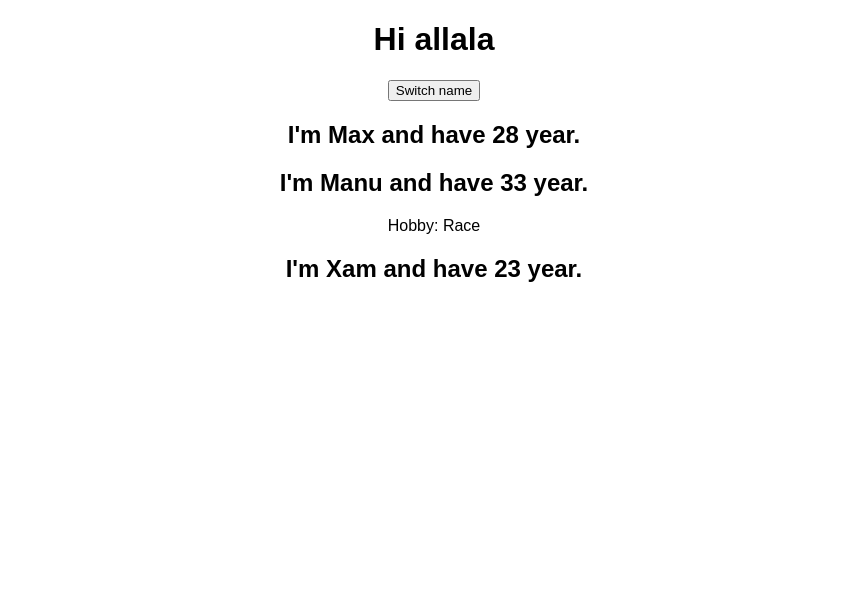
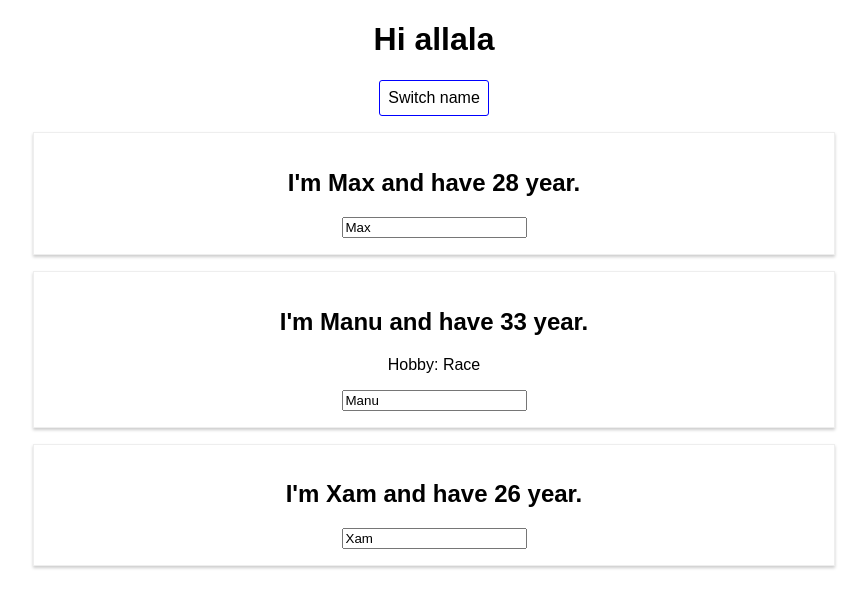
Before and after one commit to kobra8/complete-react, a React (Create React App) app in the folder react-app/: page / in a window 1280 px wide. Shown: the top 608 px of the page, without its empty margins (206-1073 px from the left). Built offline with nearby package versions, Linux system fonts and the light colour scheme.

Commit message:
Events and inline styling

```diff
--- a/react-app/src/App.js
+++ b/react-app/src/App.js
@@ -10,14 +10,51 @@ class App extends Component {
       { name: 'Stephanie', age: 26 },
     ]
   }
+
+  switchNameHandler = (newName) => {
+    this.setState({
+      persons: [
+        { name: newName, age: 28 },
+        { name: 'Manu', age: 29 },
+        { name: 'Stephanie', age: 29 }
+      ]
+    })
+  }
+
+  nameChangedHandler = (event) => {
+    this.setState({
+      persons: [
+        { name: 'Max', age: 28 },
+        { name: event.target.value, age: 29 },
+        { name: 'Stephanie', age: 29 }
+      ]
+    })
+  }
+
   render() {
+    const btnStyle = {
+      backgroundColor: 'white',
+      font: 'inherit',
+      border: '1px solid blue',
+      padding: '8px',
+      cursor: 'pointer',
+      borderRadius: '3px'
+    }
     return (
       <div className="App">
-       <h1>Hi allala</h1>
-       <button>Switch name</button>
-       <Person name={this.state.persons[0].name} age={this.state.persons[0].age}/>
-       <Person name="Manu" age="33">Hobby: Race</Person>
-       <Person name="Xam" age="23"/>
+        <h1>Hi allala</h1>
+        <button style={btnStyle} onClick={() => this.switchNameHandler('Aleksander')}>Switch name</button>
+        <Person
+        name={this.state.persons[0].name}
+        age={this.state.persons[0].age} />
+        <Person
+        name={this.state.persons[1].name}
+        age="33"
+        click={this.switchNameHandler.bind(this, 'Antony')}
+        changed={this.nameChangedHandler}>Hobby: Race</Person>
+        <Person
+         name="Xam"
+         age={this.state.persons[2].age} />
       </div>
     );
   }
--- /dev/null
+++ b/react-app/src/Person/Person.css
@@ -0,0 +1,8 @@
+.Person {
+  width: 60%;
+  margin: 16px auto;
+  border: 1px solid #eee;
+  box-shadow: 0 2px 3px #ccc;
+  padding: 16px;
+  text-align: center;
+}
--- a/react-app/src/Person/Person.js
+++ b/react-app/src/Person/Person.js
@@ -1,12 +1,14 @@
 import React from "react";
+import './Person.css'
 
 const person = props => {
   return (
-    <div>
-    <h2>
+    <div className="Person">
+    <h2 onClick={props.click}>
       I'm {props.name} and have {props.age} year.
     </h2>
     <p>{props.children}</p>
+    <input type="text" onChange={props.changed} value={props.name}/>
     </div>
   );
 };
```
